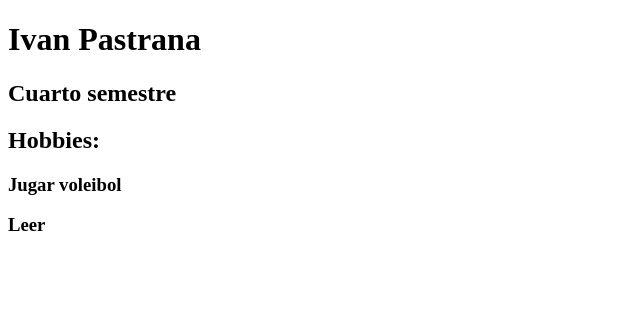
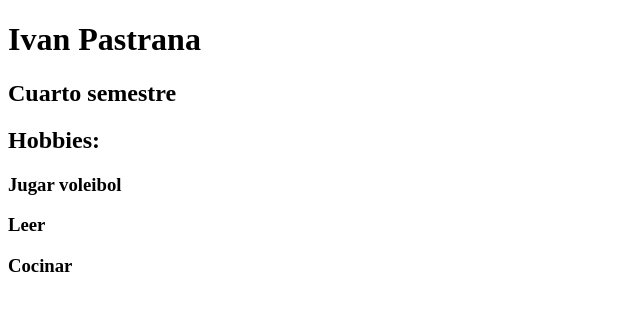
Before and after one commit to Garu84/TallerIvan, a plain HTML site: page index.html in a window 1280 px wide. Shown: the whole page, without its empty margins (0-640 px from the left). Drawn offline with Linux system fonts and the light colour scheme.

Commit message:
Agregué un tercer hobbie

```diff
--- a/index.html
+++ b/index.html
@@ -11,5 +11,6 @@
     <h2>Hobbies:</h2>
     <h3>Jugar voleibol</h3>
     <h3>Leer</h3>
+    <h3>Cocinar</h3>
 </body>
 </html>
```
